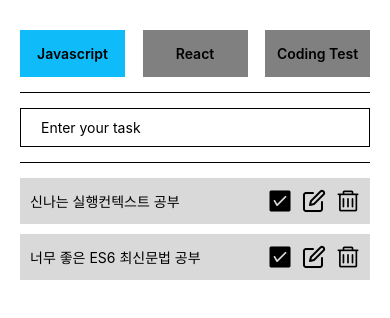
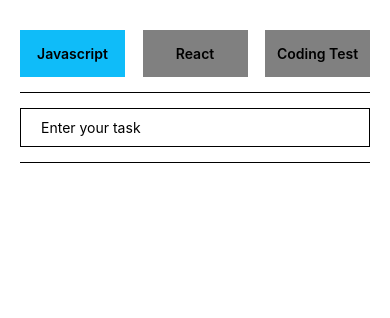
Before and after one commit to rjc1704/RN-todo-lecture-basic, a React Native app: screen / in a window 390 px wide. Shown: the top 318 px of the page. Built offline with nearby package versions, Linux system fonts and the light colour scheme.

Commit message:
라이브코딩 setDone까지

```diff
--- a/App.js
+++ b/App.js
@@ -5,35 +5,101 @@
   StyleSheet,
   Text,
   TextInput,
+  TouchableOpacity,
   View,
 } from "react-native";
 import { AntDesign } from "@expo/vector-icons";
 import { Feather } from "@expo/vector-icons";
+import { useState } from "react";
 
 export default function App() {
+  // Set Done
+  // 완료 토글링
+  const [todos, setTodos] = useState([]);
+  const [category, setCategory] = useState("js"); // js, react, ct
+  const [text, setText] = useState("");
+
+  const newTodo = {
+    id: Date.now(),
+    text,
+    isDone: false,
+    isEdit: false,
+    category,
+  };
+
+  const addTodo = () => {
+    setTodos((prev) => [...prev, newTodo]);
+    setText("");
+  };
+
+  const setDone = (id) => {
+    // 1. id를 매개변수로 받는다.
+    // 2. id에 해당하는 배열의 요소를 찾는다.
+    // 3. 그 배열의 요소의 isDone 값을 토글링한 후에 setTodos.
+    const newTodos = [...todos];
+    const idx = newTodos.findIndex((todo) => todo.id === id);
+    newTodos[idx].isDone = !newTodos[idx].isDone;
+    setTodos(newTodos);
+  };
+
   return (
     <SafeAreaView style={styles.safearea}>
       <StatusBar style="auto" />
       <View style={styles.container}>
         <View style={styles.tabs}>
-          <View style={styles.tab}>
+          <TouchableOpacity
+            onPress={() => setCategory("js")}
+            style={{
+              ...styles.tab,
+              backgroundColor: category === "js" ? "#0FBCF9" : "grey",
+            }}
+          >
             <Text style={styles.tabText}>Javascript</Text>
-          </View>
-          <View style={{ ...styles.tab, backgroundColor: "grey" }}>
+          </TouchableOpacity>
+          <TouchableOpacity
+            onPress={() => setCategory("react")}
+            style={{
+              ...styles.tab,
+              backgroundColor: category === "react" ? "#0FBCF9" : "grey",
+            }}
+          >
             <Text style={styles.tabText}>React</Text>
-          </View>
-          <View style={{ ...styles.tab, backgroundColor: "grey" }}>
+          </TouchableOpacity>
+          <TouchableOpacity
+            onPress={() => setCategory("ct")}
+            style={{
+              ...styles.tab,
+              backgroundColor: category === "ct" ? "#0FBCF9" : "grey",
+            }}
+          >
             <Text style={styles.tabText}>Coding Test</Text>
-          </View>
+          </TouchableOpacity>
         </View>
         <View style={styles.inputWrapper}>
-          <TextInput placeholder="Enter your task" style={styles.input} />
+          <TextInput
+            onSubmitEditing={addTodo}
+            onChangeText={setText}
+            value={text}
+            placeholder="Enter your task"
+            style={styles.input}
+          />
         </View>
         <ScrollView>
-          <View style={styles.task}>
-            <Text>신나는 실행컨텍스트 공부</Text>
+          {todos.map((todo) => {
+            if (category === todo.category) {
+              return (
+                <View key={todo.id} style={styles.task}>
+                  <Text
+                    style={{
+                      textDecorationLine: todo.isDone ? "line-through" : "none",
+                    }}
+                  >
+                    {todo.text}
+                  </Text>
                   <View style={{ flexDirection: "row" }}>
+                    <TouchableOpacity onPress={() => setDone(todo.id)}>
                       <AntDesign name="checksquare" size={24} color="black" />
+                    </TouchableOpacity>
                     <Feather
                       style={{ marginLeft: 10 }}
                       name="edit"
@@ -48,24 +114,9 @@
                     />
                   </View>
                 </View>
-          <View style={styles.task}>
-            <Text>너무 좋은 ES6 최신문법 공부</Text>
-            <View style={{ flexDirection: "row" }}>
-              <AntDesign name="checksquare" size={24} color="black" />
-              <Feather
-                style={{ marginLeft: 10 }}
-                name="edit"
-                size={24}
-                color="black"
-              />
-              <AntDesign
-                style={{ marginLeft: 10 }}
-                name="delete"
-                size={24}
-                color="black"
-              />
-            </View>
-          </View>
+              );
+            }
+          })}
         </ScrollView>
       </View>
     </SafeAreaView>
```
Lines whose indentation alone changed are shown as unchanged.
